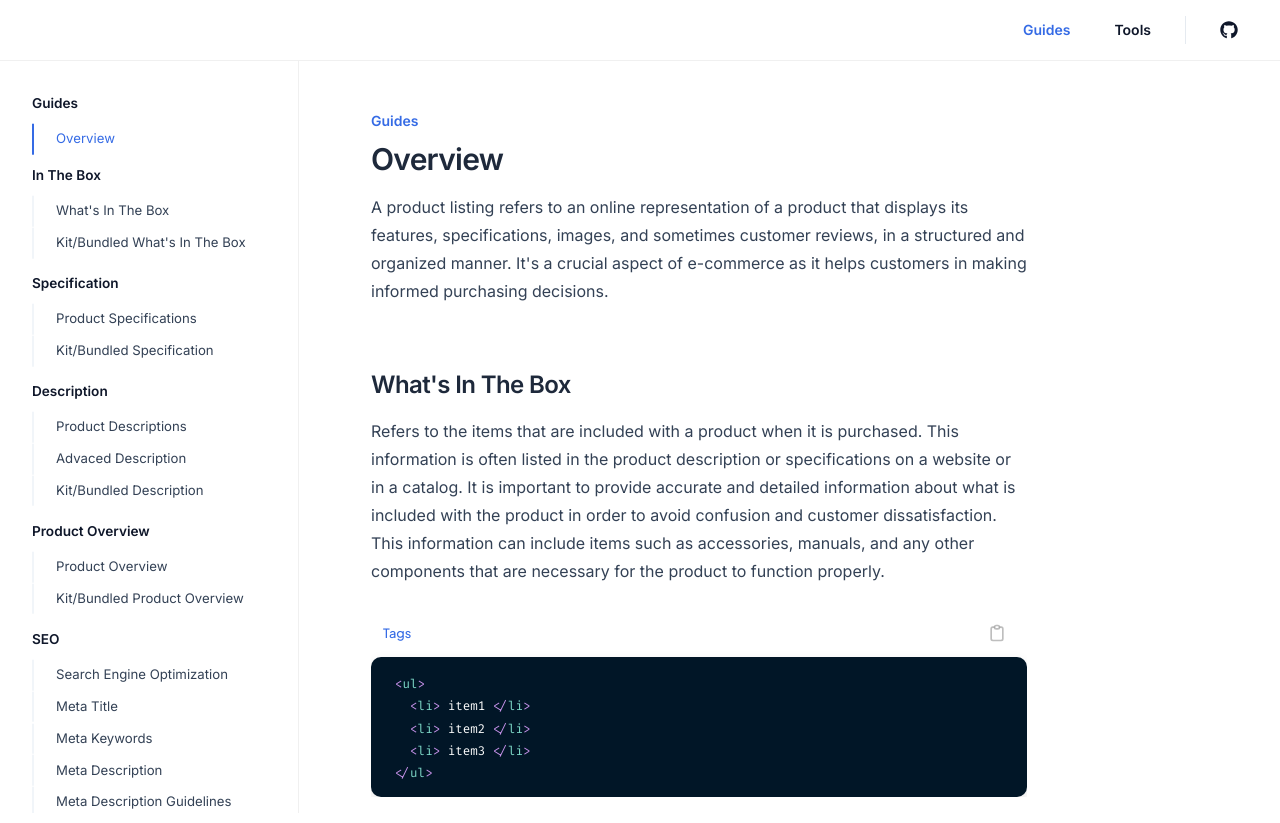
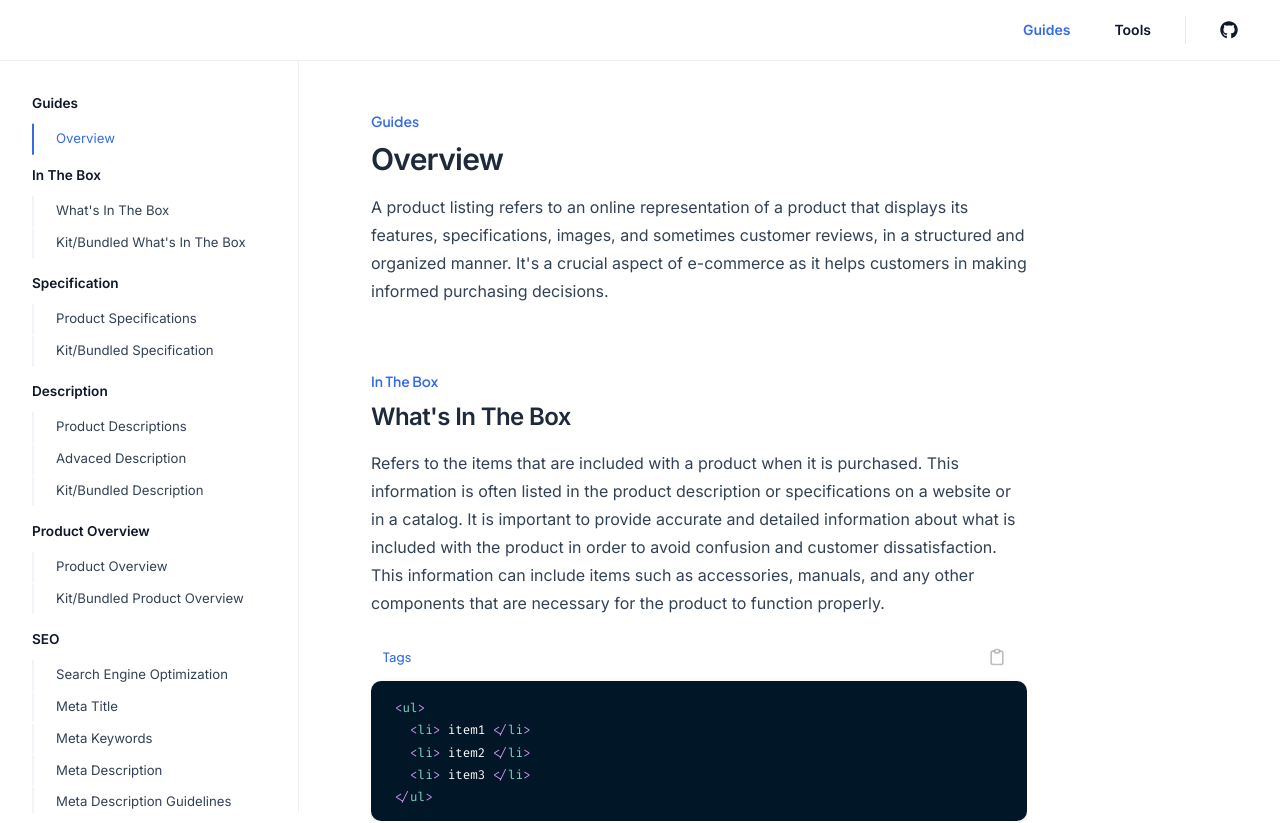
Before and after one commit to rogelcristobal/digiDirect-vite, a React (Vite) app: page /product-listing/documentation in a window 1280 px wide. Shown: the top 823 px of the page. Built offline with nearby package versions, Linux system fonts and the light colour scheme.

Commit message:
some changes

```diff
--- a/src/components/Codeblock.jsx
+++ b/src/components/Codeblock.jsx
@@ -54,7 +54,7 @@ const Codeblock = ({ template }) => {
   }, [copyIsClicked]);
   return (
     <div
-      className="mb-8 mt-6 overflow-hidden  relative  "
+      className="mb-8 mt-4 overflow-hidden  relative  "
     >
        <div className="h-12  relative w-full  flex items-center justify-start text-[0.8rem]   gap-0">
 
--- a/src/components/Section.jsx
+++ b/src/components/Section.jsx
@@ -39,7 +39,7 @@ const Section = ({
   useEffect(() => {
     // whenever the ref mounted
     if (ref.current) {
-      const top = Math.floor(ref.current.offsetTop) - 80;
+      const top = Math.floor(ref.current.offsetTop) - 90;
       const bottom = Math.floor(ref.current.getBoundingClientRect().height) + top + 100;
       setElementAttributes({
         top: top,
@@ -98,9 +98,9 @@ const Section = ({
 
       className="flex-auto  box-border pb-0   scroll-mt-24  "
     >
-      {header && (
+      {category && (
         <p
-          className="text-sm leading-[24px] capitalize font-inter font-[600] mb-2 text-[#356be5]"
+          className="text-sm leading-[24px] capitalize font-plus font-[600] mb-2 text-[#356be5]"
         >
           {category}
         </p>
```
